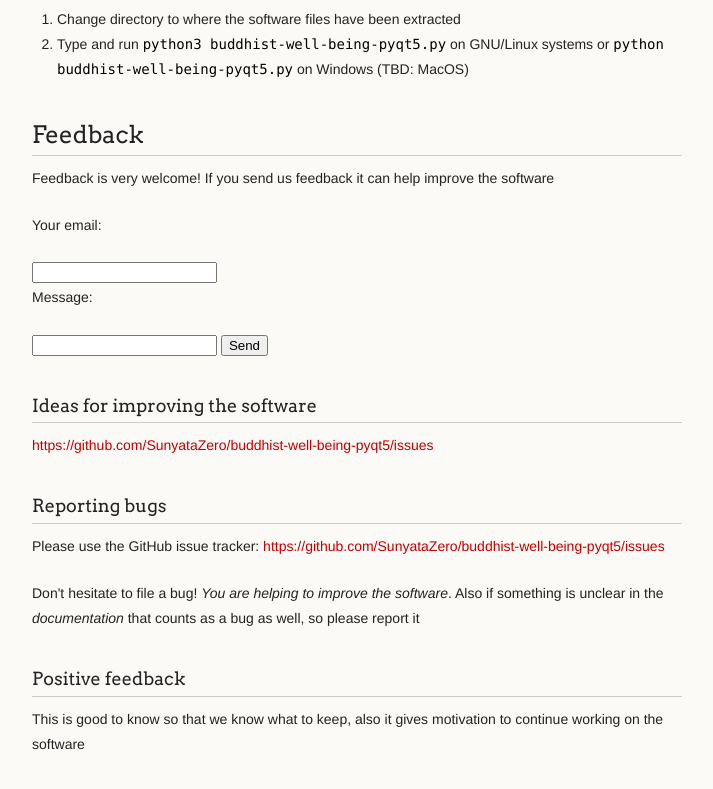
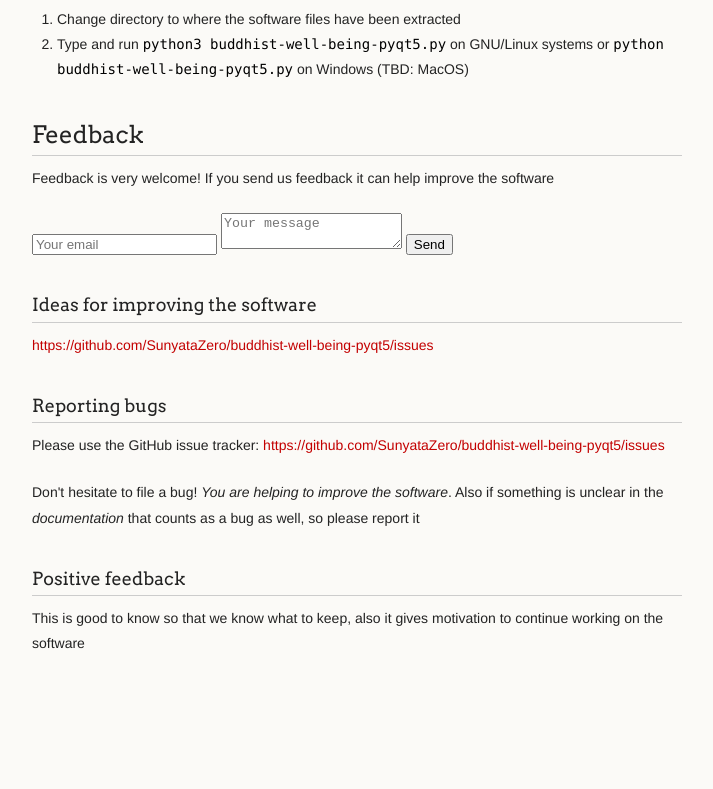
Before and after one commit to christophe-riolo/buddhist-well-being-pyqt5, a plain HTML site: page index.html in a window 1280 px wide. Shown: the part 2373-3162 px from the top of the page, without its empty margins (278-991 px from the left). After the commit the page ends 3102 px from the top, so only its background shows below. Drawn offline with Linux system fonts and the light colour scheme.

Commit message:
Update index.html

```diff
--- a/index.html
+++ b/index.html
@@ -138,10 +138,10 @@
 
 <p>Feedback is very welcome! If you send us feedback it can help improve the software</p>
 
-<form action="https://formspree.io/tord.dellsen@protonmail.com" method="POST">
-<p>Your email: </p><input type="email" name="_replyto">
-<p>Message: </p><input type="textarea" name="name">
-<input type="submit" value="Send">
+<form method="POST" action="http://formspree.io/tord.dellsen@protonmail.com">
+  <input type="email" name="email" placeholder="Your email">
+  <textarea name="message" placeholder="Your message"></textarea>
+  <button type="submit">Send</button>
 </form>
 
 <h3>
```
